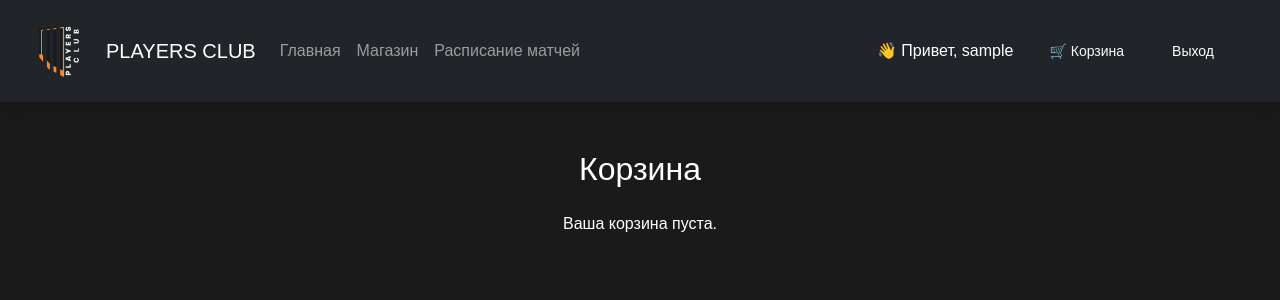
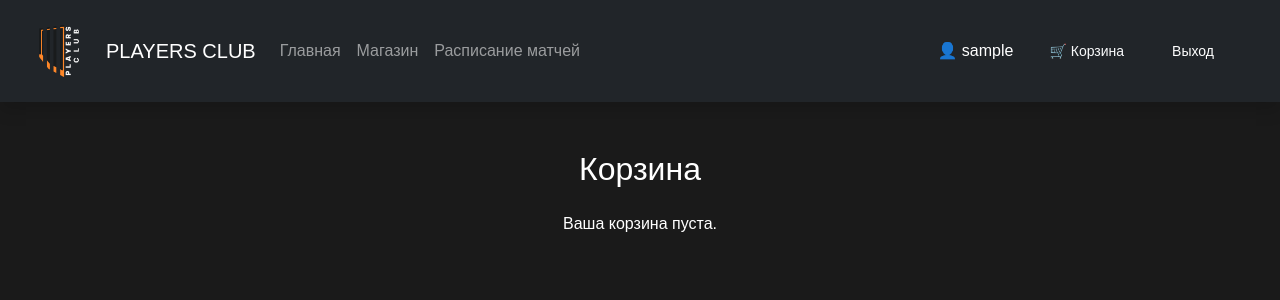
Before and after one commit to skies21/players-club, a Django app: page /cart/ in a window 1280 px wide. Shown: the top 300 px of the page. Run offline with Django 5.2, Linux system fonts and the light colour scheme; the visitor is signed in with stand-in values (Sample User, id 1); data that the repository does not hold is empty; some libraries are stand-ins or nearby versions.

Commit message:
style: username icon

```diff
--- a/users/templates/users/base.html
+++ b/users/templates/users/base.html
@@ -62,7 +62,7 @@
                 </ul>
 
                 {% if user.is_authenticated %}
-                    <span class="text-white me-3">👋 Привет, {{ user.username }}</span>
+                    <span class="text-white me-3">👤 {{ user.username }}</span>
                     <a href="{% url 'cart' %}" class="btn btn-outline-light me-2">
                         🛒 Корзина
                     </a>
```
